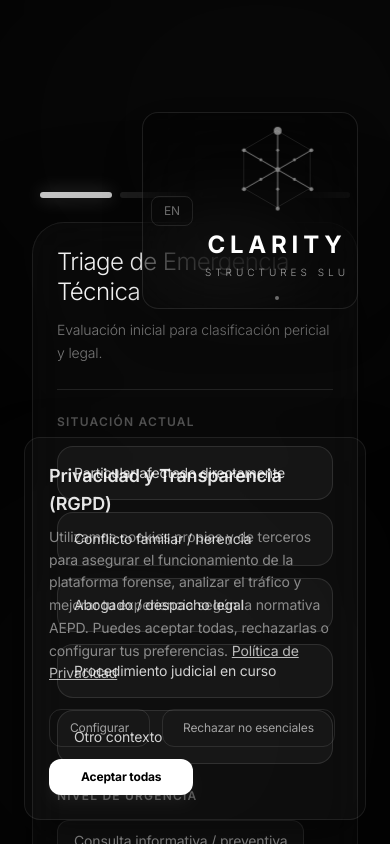
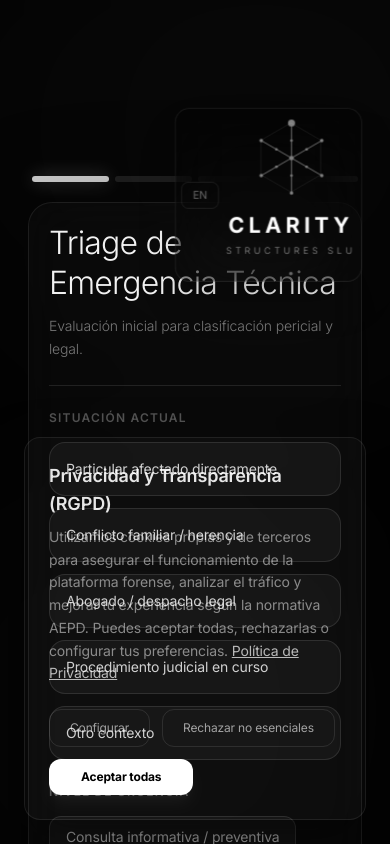
Before and after one commit to Neiland85/claritystructures-webapp, a Next.js app in the folder apps/web/: page /es in a window 390 px wide. Shown: the top 844 px of the page. Built offline with nearby package versions, Linux system fonts and the light colour scheme.

Commit message:
improve(web): polish wizard responsive layout (#136)

```diff
--- a/apps/web/src/components/Wizard.tsx
+++ b/apps/web/src/components/Wizard.tsx
@@ -291,8 +291,8 @@ export default function Wizard({ onComplete }: Props) {
   ];
 
   return (
-    <div className="relative min-h-[760px] w-full max-w-5xl mx-auto dark px-4 pt-24 pb-10">
-      <div className="absolute top-4 right-4 md:top-6 md:right-6 p-2 z-50 flex items-center gap-3 rounded-2xl border border-white/10 bg-black/20 shadow-2xl shadow-black/30 backdrop-blur-2xl">
+    <div className="relative min-h-[760px] w-full max-w-5xl mx-auto dark px-3 sm:px-4 pt-20 sm:pt-24 pb-8 sm:pb-10">
+      <div className="absolute top-3 right-3 sm:top-4 sm:right-4 md:top-6 md:right-6 p-1.5 sm:p-2 z-50 flex origin-top-right scale-90 sm:scale-100 items-center gap-2 sm:gap-3 rounded-2xl border border-white/10 bg-black/20 shadow-2xl shadow-black/30 backdrop-blur-2xl">
         <LanguageSwitcher />
         <AnimatedLogo />
       </div>
@@ -317,7 +317,7 @@ export default function Wizard({ onComplete }: Props) {
 
       <div
         aria-hidden="true"
-        className="flex gap-2 max-w-3xl mx-auto mb-6 px-2"
+        className="flex gap-1.5 sm:gap-2 max-w-3xl mx-auto mb-5 sm:mb-6 px-1 sm:px-2"
       >
         {phaseLabels.map((_, i) => (
           <div
@@ -332,14 +332,14 @@ export default function Wizard({ onComplete }: Props) {
       </div>
 
       <div
-        className="glass relative overflow-hidden p-6 md:p-12 rounded-[2rem] border border-white/10 shadow-[0_30px_120px_rgba(0,0,0,0.45)] animate-in backdrop-blur-3xl max-w-3xl mx-auto"
+        className="glass relative overflow-hidden p-5 sm:p-6 md:p-12 rounded-[1.5rem] sm:rounded-[2rem] border border-white/10 shadow-[0_30px_120px_rgba(0,0,0,0.45)] animate-in backdrop-blur-3xl max-w-3xl mx-auto"
         role="form"
         aria-label={`${t("step")} ${phaseIndex + 1} ${t("of")} ${phaseLabels.length}: ${phaseLabels[phaseIndex]}`}
       >
         {phase === "TRIAGE" && (
           <div className="space-y-6 md:space-y-10">
             <header className="space-y-3 border-b border-white/10 pb-6">
-              <h1 className="text-2xl md:text-4xl font-light tracking-tight text-white/95 leading-tight">
+              <h1 className="text-[2rem] sm:text-3xl md:text-4xl font-light tracking-tight text-white/95 leading-tight">
                 {t("triage_title")}
               </h1>
               <p className="max-w-2xl text-sm md:text-base text-white/45 font-light leading-relaxed">
@@ -566,7 +566,7 @@ export default function Wizard({ onComplete }: Props) {
                 <div
                   role="radiogroup"
                   aria-labelledby="omnipotence-heading"
-                  className="grid grid-cols-2 gap-3"
+                  className="grid grid-cols-1 sm:grid-cols-2 gap-3"
                 >
                   <button
                     role="radio"
@@ -597,7 +597,7 @@ export default function Wizard({ onComplete }: Props) {
                 <div
                   role="radiogroup"
                   aria-labelledby="verifiable-heading"
-                  className="grid grid-cols-2 gap-3"
+                  className="grid grid-cols-1 sm:grid-cols-2 gap-3"
                 >
                   <button
                     role="radio"
@@ -628,7 +628,7 @@ export default function Wizard({ onComplete }: Props) {
                 <div
                   role="radiogroup"
                   aria-labelledby="distortion-heading"
-                  className="grid grid-cols-2 gap-3"
+                  className="grid grid-cols-1 sm:grid-cols-2 gap-3"
                 >
                   <button
                     role="radio"
@@ -662,7 +662,7 @@ export default function Wizard({ onComplete }: Props) {
                 <div
                   role="radiogroup"
                   aria-labelledby="emotional-distress-heading"
-                  className="grid grid-cols-2 gap-3"
+                  className="grid grid-cols-1 sm:grid-cols-2 gap-3"
                 >
                   <button
                     role="radio"
@@ -722,7 +722,7 @@ export default function Wizard({ onComplete }: Props) {
                 </div>
               </section>
 
-              <div className="pt-4 flex gap-4">
+              <div className="pt-4 flex flex-col sm:flex-row gap-3 sm:gap-4">
                 <button
                   onClick={() => navigateTo("TRIAGE", "back")}
                   className="flex-1 py-4 rounded-2xl border border-white/10 bg-white/[0.03] text-white/65 hover:bg-white/[0.07] hover:border-white/20 transition-all duration-200 text-sm"
@@ -765,7 +765,7 @@ export default function Wizard({ onComplete }: Props) {
                 <div
                   role="radiogroup"
                   aria-labelledby="ongoing-heading"
-                  className="grid grid-cols-2 gap-3"
+                  className="grid grid-cols-1 sm:grid-cols-2 gap-3"
                 >
                   <button
                     role="radio"
@@ -799,7 +799,7 @@ export default function Wizard({ onComplete }: Props) {
                 <div
                   role="radiogroup"
                   aria-labelledby="incident-start-heading"
-                  className="grid grid-cols-2 gap-3"
+                  className="grid grid-cols-1 sm:grid-cols-2 gap-3"
                 >
                   {estimatedIncidentStarts.map((opt) => (
                     <button
@@ -863,7 +863,7 @@ export default function Wizard({ onComplete }: Props) {
                 <div
                   role="radiogroup"
                   aria-labelledby="device-access-heading"
-                  className="grid grid-cols-2 gap-3"
+                  className="grid grid-cols-1 sm:grid-cols-2 gap-3"
                 >
                   <button
                     role="radio"
@@ -897,7 +897,7 @@ export default function Wizard({ onComplete }: Props) {
                 <div
                   role="radiogroup"
                   aria-labelledby="third-parties-heading"
-                  className="grid grid-cols-2 gap-3"
+                  className="grid grid-cols-1 sm:grid-cols-2 gap-3"
                 >
                   <button
                     role="radio"
@@ -918,7 +918,7 @@ export default function Wizard({ onComplete }: Props) {
                 </div>
               </section>
 
-              <div className="pt-4 flex gap-4">
+              <div className="pt-4 flex flex-col sm:flex-row gap-3 sm:gap-4">
                 <button
                   onClick={() => navigateTo("COGNITIVE", "back")}
                   className="flex-1 py-4 rounded-2xl border border-white/10 bg-white/[0.03] text-white/65 hover:bg-white/[0.07] hover:border-white/20 transition-all duration-200 text-sm"
@@ -964,7 +964,7 @@ export default function Wizard({ onComplete }: Props) {
                 <div
                   role="radiogroup"
                   aria-labelledby="incident-type-heading"
-                  className="grid grid-cols-2 gap-3"
+                  className="grid grid-cols-1 sm:grid-cols-2 gap-3"
                 >
                   {incidentTypes.map((opt) => (
                     <button
@@ -1019,7 +1019,7 @@ export default function Wizard({ onComplete }: Props) {
                 <div
                   role="group"
                   aria-labelledby="evidence-sources-heading"
-                  className="grid grid-cols-2 gap-3"
+                  className="grid grid-cols-1 sm:grid-cols-2 gap-3"
                 >
                   {evidenceSourceOptions.map((opt) => (
                     <button
@@ -1050,7 +1050,7 @@ export default function Wizard({ onComplete }: Props) {
                 <div
                   role="group"
                   aria-labelledby="actions-taken-heading"
-                  className="grid grid-cols-2 gap-3"
+                  className="grid grid-cols-1 sm:grid-cols-2 gap-3"
                 >
                   {actionTakenOptions.map((opt) => (
                     <button
@@ -1094,7 +1094,7 @@ export default function Wizard({ onComplete }: Props) {
                 </div>
               </section>
 
-              <div className="pt-4 flex gap-4">
+              <div className="pt-4 flex flex-col sm:flex-row gap-3 sm:gap-4">
                 <button
                   onClick={() => navigateTo("CONTEXT", "back")}
                   className="flex-1 py-4 rounded-2xl border border-white/10 bg-white/[0.03] text-white/65 hover:bg-white/[0.07] hover:border-white/20 transition-all duration-200 text-sm"
```
